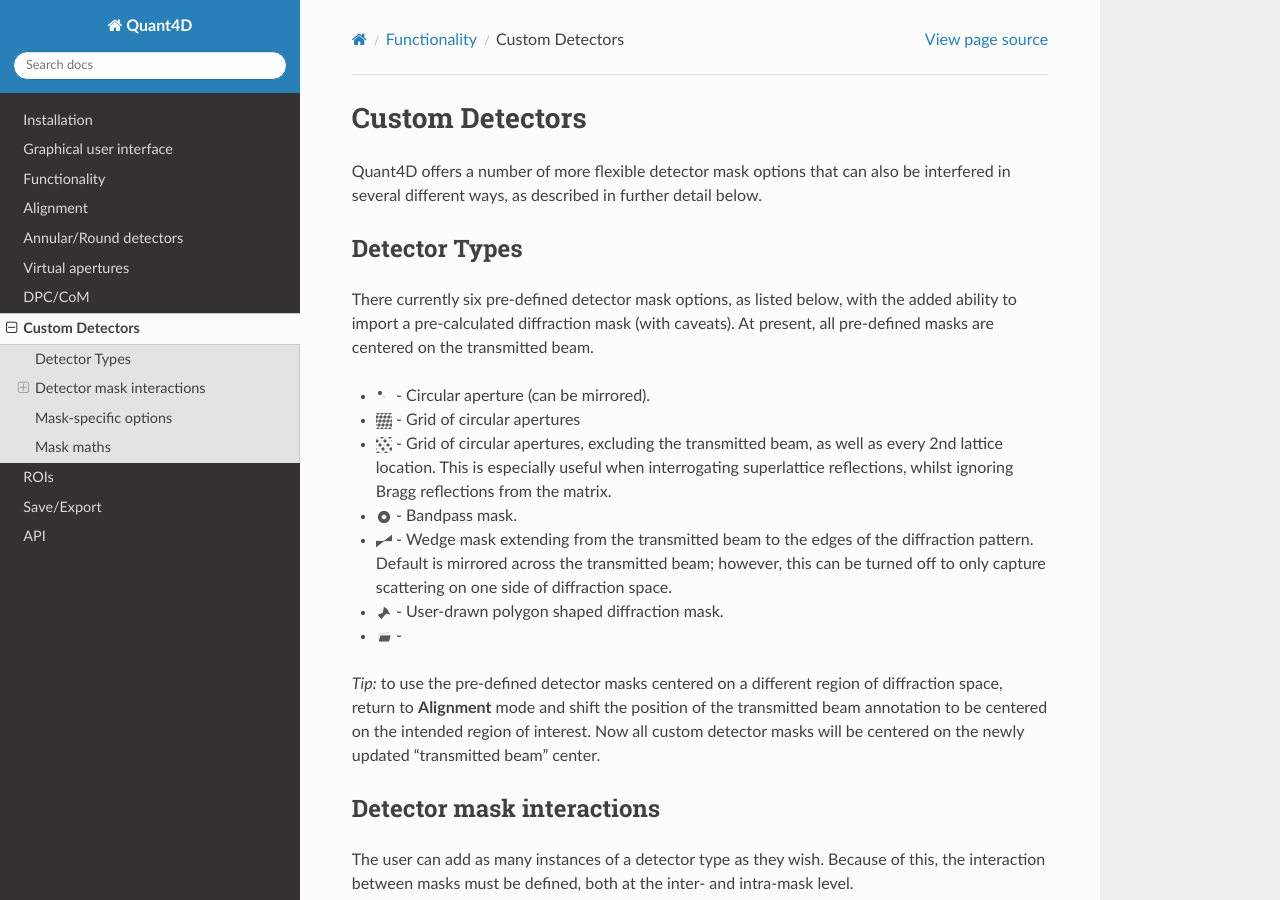
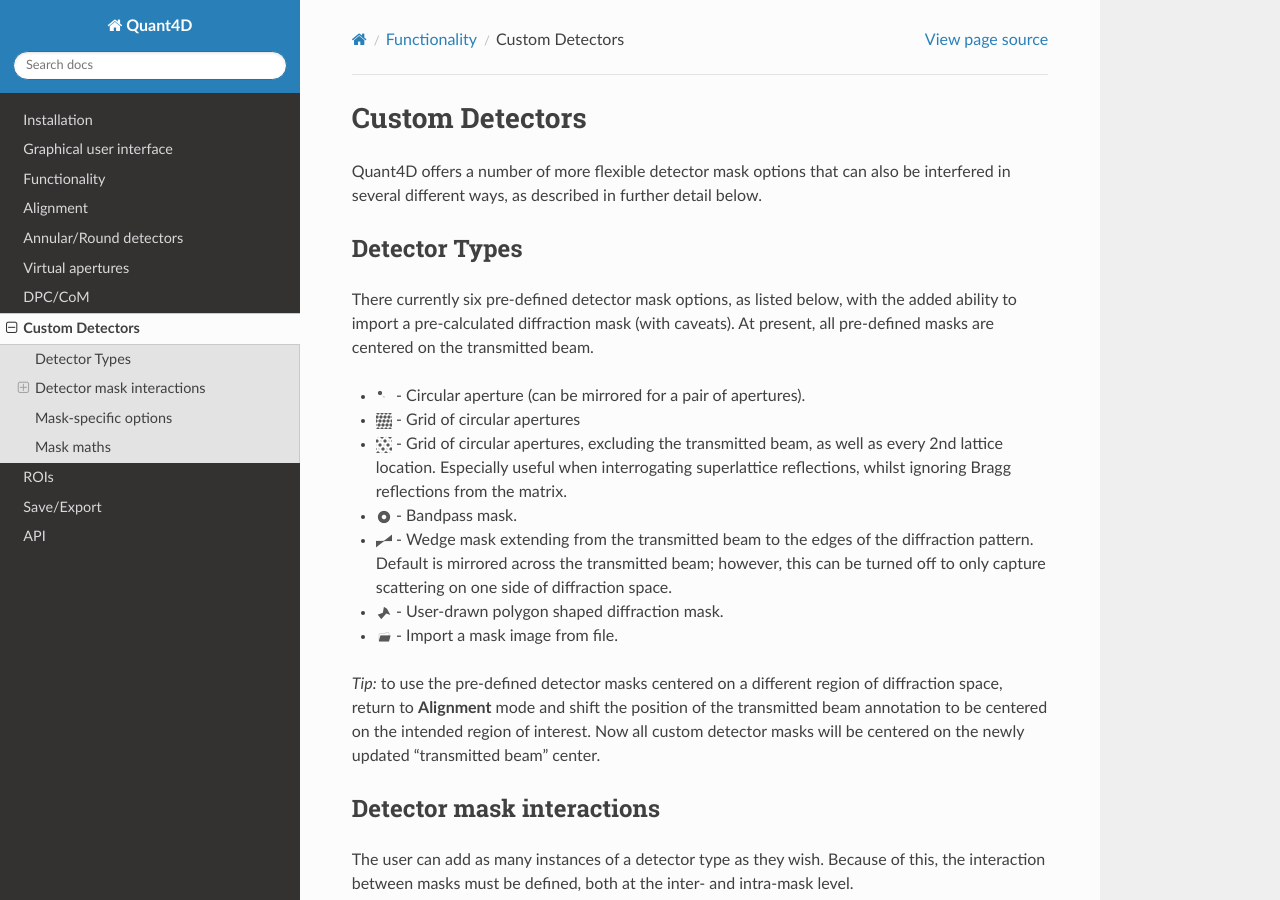
Before and after one commit to bryandesser/Quant4D, a Sphinx documentation site: the page built from docs/source/custom_apertures.rst, in a window 1280 px wide and 900 px high. Built offline with Sphinx 7.4.7 and the Read the Docs theme 3.1.0, drawn with Linux system fonts in a browser that asks for light colours; formulas are drawn with MathJax 3; pages that are not in the unit, such as notebooks, are missing from menus.

Commit message:
modified:   docs/source/custom_apertures.rst

```diff
--- a/docs/source/custom_apertures.rst
+++ b/docs/source/custom_apertures.rst
@@ -61,19 +61,18 @@
 the added ability to import a pre-calculated diffraction mask (with caveats).
 At present, all pre-defined masks are centered on the transmitted beam.
 
-* |circle| - Circular aperture (can be mirrored).
+* |circle| - Circular aperture (can be mirrored for a pair of apertures).
 * |grid| - Grid of circular apertures
 * |grid_no_tb| - Grid of circular apertures, excluding the transmitted beam,
-  as well as every 2nd lattice location. This is especially useful when
-  interrogating superlattice reflections, whilst ignoring Bragg reflections
-  from the matrix.
+  as well as every 2nd lattice location. Especially useful when interrogating
+  superlattice reflections, whilst ignoring Bragg reflections from the matrix.
 * |bandpass| - Bandpass mask.
 * |wedge| - Wedge mask extending from the transmitted beam to the edges of the
   diffraction pattern. Default is mirrored across the transmitted beam;
   however, this can be turned off to only capture scattering on one side of
   diffraction space.
 * |poly| - User-drawn polygon shaped diffraction mask.
-* |openMask| -
+* |openMask| - Import a mask image from file.
 
 *Tip:* to use the pre-defined detector masks centered on a different region of
 diffraction space, return to **Alignment** mode and shift the position of the
```
